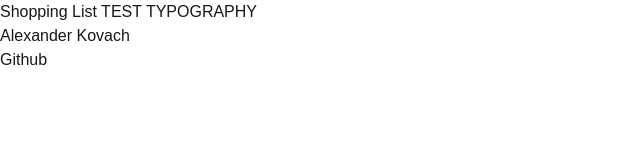
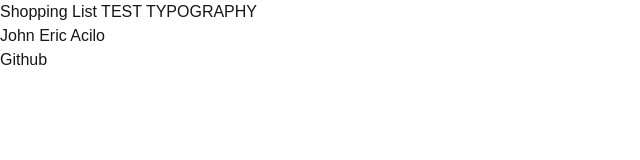
Before and after one commit to Exampleuser274/cprg306-assignments, a Next.js app: page /week-2 in a window 1280 px wide. Shown: the top 160 px of the page, without its empty margins (0-640 px from the left). Built offline with nearby package versions, Linux system fonts and the light colour scheme.

Commit message:
student name typog update

```diff
--- a/app/week-2/student-info.js
+++ b/app/week-2/student-info.js
@@ -2,7 +2,7 @@ import Link from 'next/link'
 export default  function StudentInfo(){
     return(
         <main>
-            <h2>Alexander Kovach</h2>
+            <h2>John Eric Acilo</h2>
             <Link href="https://github.com/Exampleuser274/cprg306-assignments">Github</Link>
         </main>
     );
```
